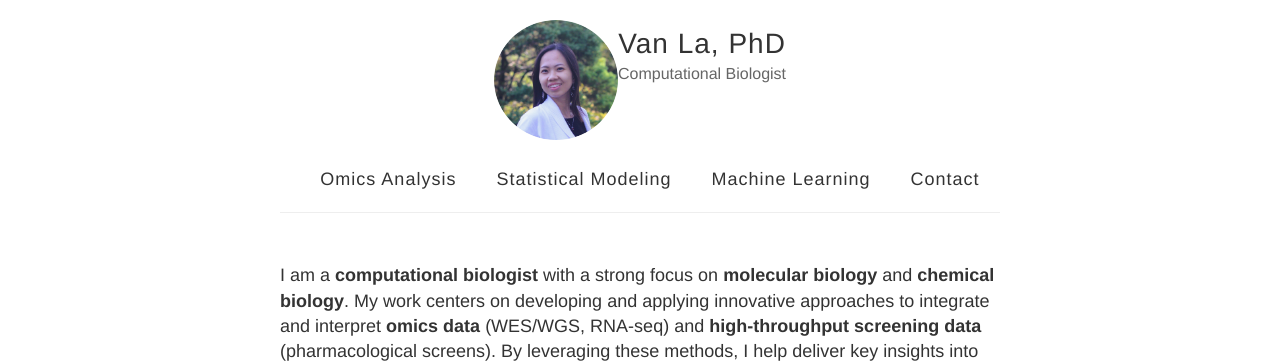
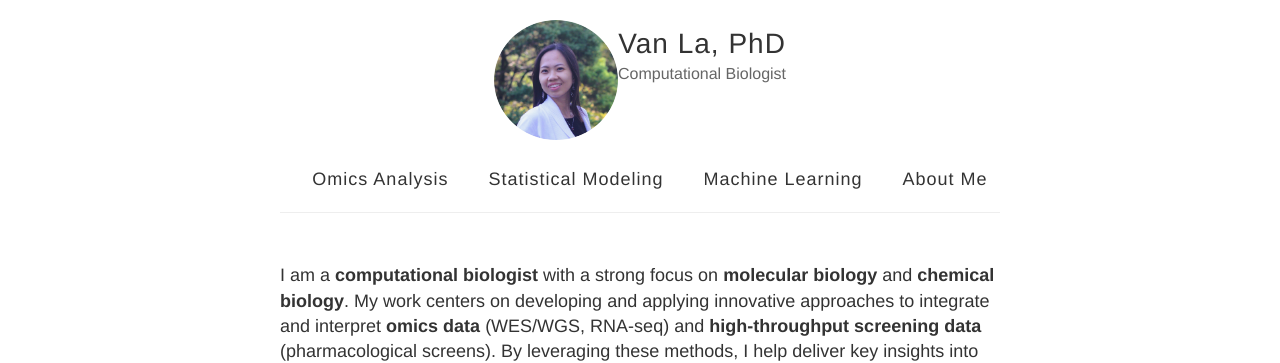
Before and after one commit to vanngocthuyla/Data_Analysis, a Jekyll site: the page built from _pages/intro.md, in a window 1280 px wide. Shown: the top 363 px of the page. Built offline with Jekyll 4.4.1, drawn with Linux system fonts in a browser that asks for light colours.

Commit message:
Update default.html

```diff
--- a/_layouts/default.html
+++ b/_layouts/default.html
@@ -39,7 +39,7 @@
             <a href="{{ site.url }}/omics" style="margin-right: 20px;">Omics Analysis</a>
             <a href="{{ site.url }}/modeling" style="margin-right: 20px;">Statistical Modeling</a>
             <a href="{{ site.url }}/machine_learning" style="margin-right: 20px;">Machine Learning</a>
-            <a href="{{ site.url }}/contact">Contact</a>
+            <a href="{{ site.url }}/about_me">About Me</a>
           </nav>
         </header>
       </div>
```
